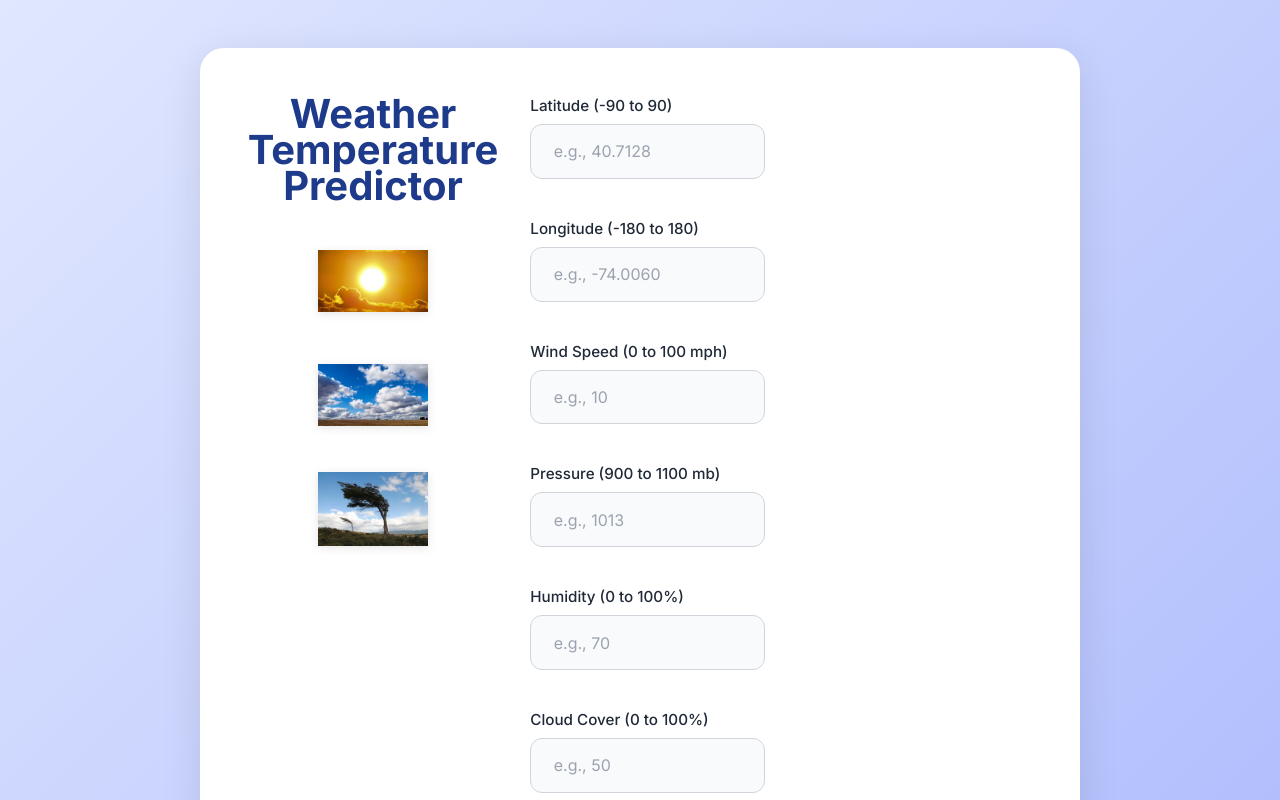
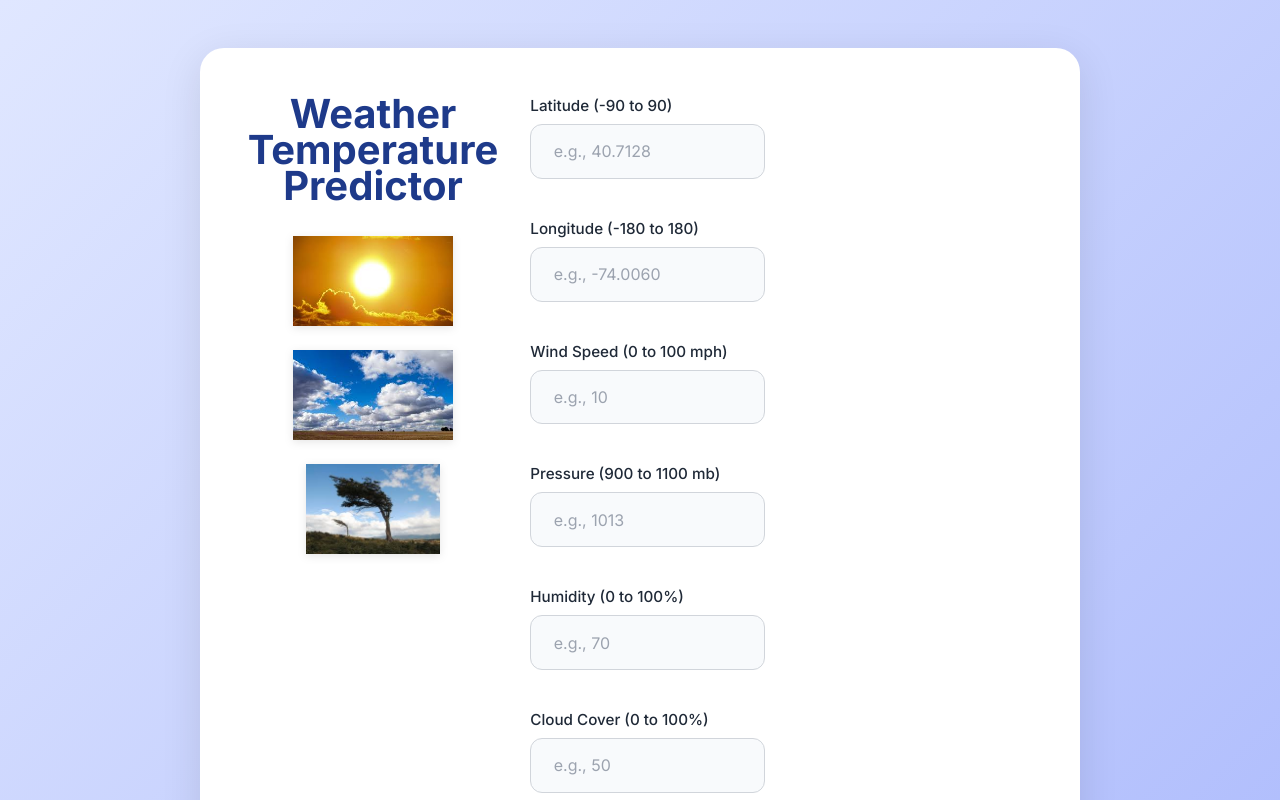
Before and after one commit to abinesh-akr/DS-frontend, a React (Create React App) app: page / in a window 1280 px wide. Shown: the top 800 px of the page. Built offline with nearby package versions, Linux system fonts and the light colour scheme.

Commit message:
Update App.css

```diff
--- a/src/App.css
+++ b/src/App.css
@@ -73,7 +73,7 @@ body {
 }
 
 .weather-image {
-  width: 110px;
+  width: 100%;
   height: 90px;
   object-fit: contain;
   filter: drop-shadow(0 2px 4px rgba(0, 0, 0, 0.1));
```
